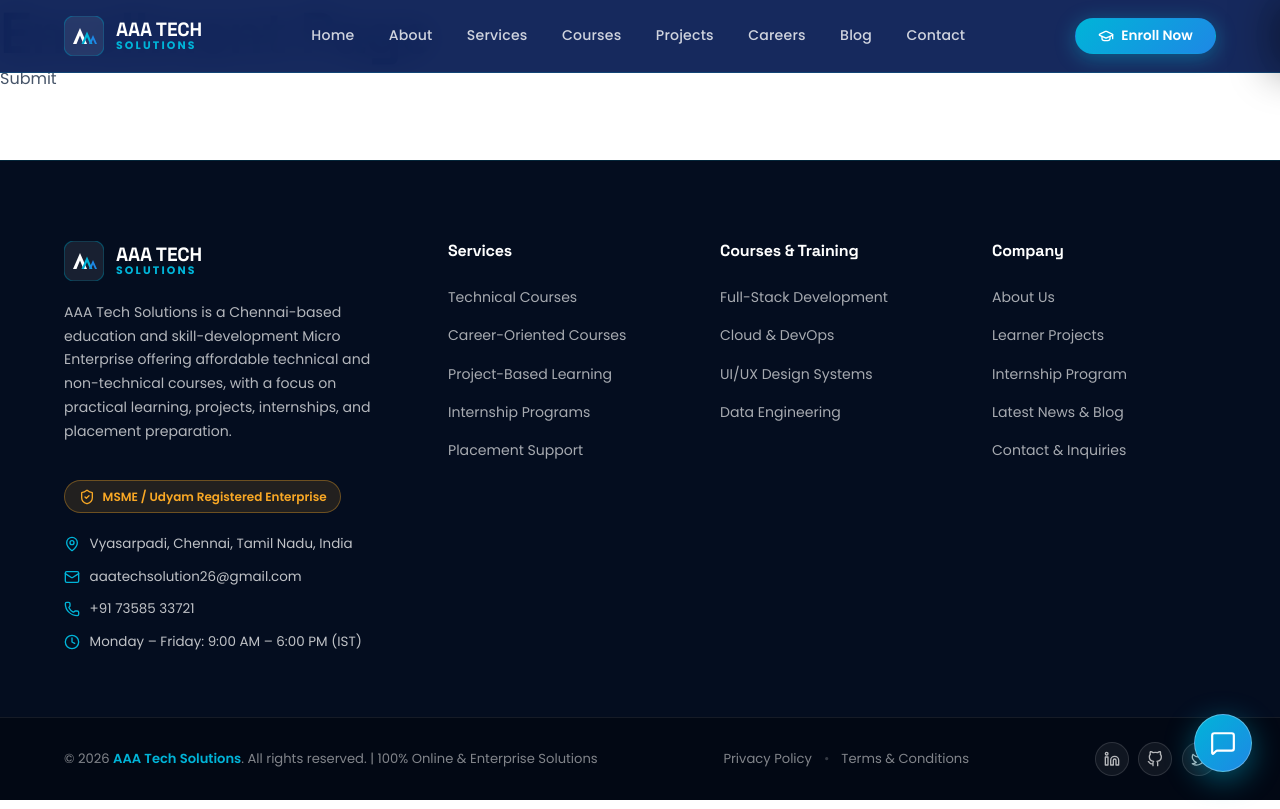
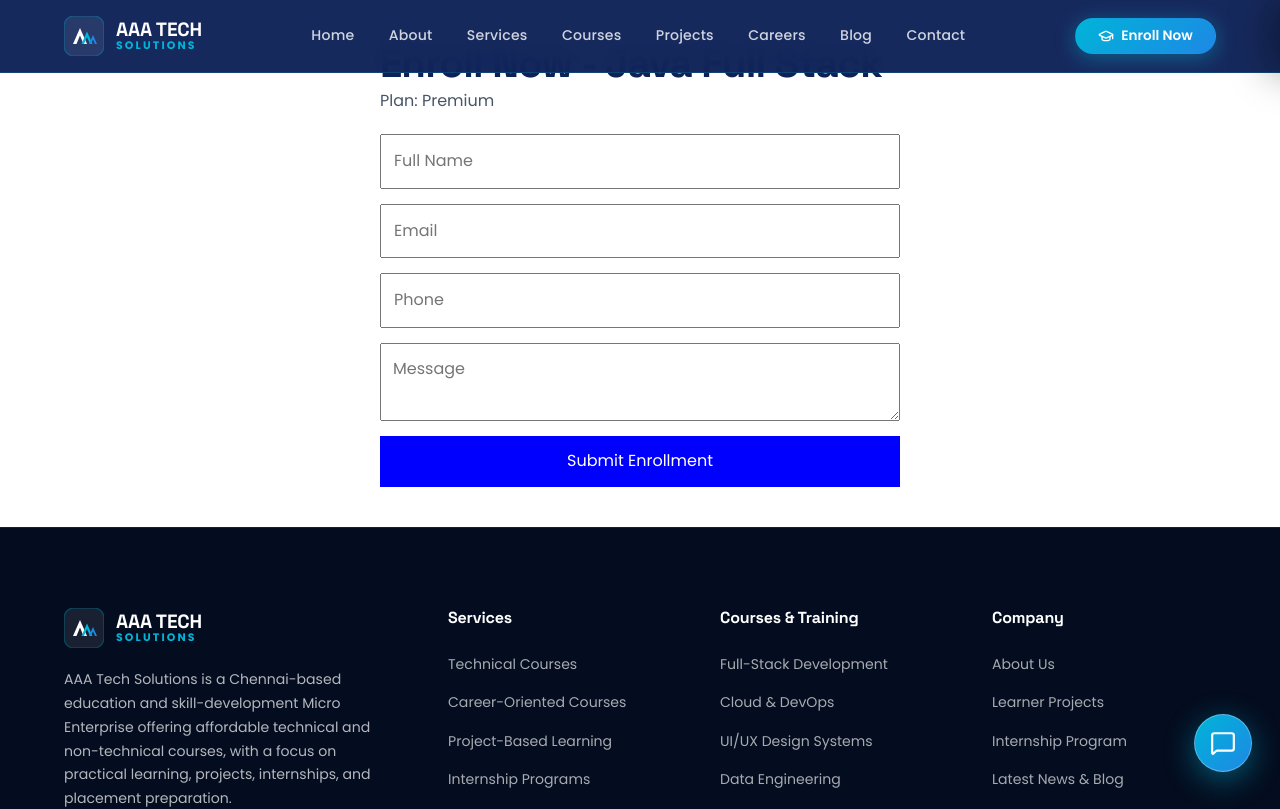
Before and after one commit to vbhavanisys/AAA-TECH-SOLUTIONS, a React (Vite) app: page /enrollment in a window 1280 px wide. Shown: the top 809 px of the page. Built offline with nearby package versions, Linux system fonts and the light colour scheme.

Commit message:
my changes saved

```diff
--- a/src/components/common/EnrollmentModal/EnrollmentModal.jsx
+++ b/src/components/common/EnrollmentModal/EnrollmentModal.jsx
@@ -31,26 +31,20 @@
   const [submitted, setSubmitted] = useState(false);
   const [refId, setRefId] = useState('');
 
-  // Sync selectedCourseId when modal opens
   useEffect(() => {
     if (isEnrollmentOpen) {
       setFormData(prev => ({
-        ...prev,
+      ...prev,
         courseId: selectedCourseId || ''
       }));
       setFormErrors({});
       setSubmitted(false);
-
-      // Focus first input on open
       const timer = setTimeout(() => {
         if (firstInputRef.current) {
           firstInputRef.current.focus();
         }
       }, 100);
-
-      // Lock body scroll
       document.body.style.overflow = 'hidden';
-
       return () => {
         clearTimeout(timer);
         document.body.style.overflow = '';
@@ -60,14 +54,12 @@
     }
   }, [isEnrollmentOpen, selectedCourseId]);
 
-  // Handle ESC key to close modal
   useEffect(() => {
     const handleKeyDown = (e) => {
-      if (e.key === 'Escape' && isEnrollmentOpen && !isSubmitting) {
+      if (e.key === 'Escape' && isEnrollmentOpen &&!isSubmitting) {
         closeEnrollmentModal();
       }
     };
-
     if (isEnrollmentOpen) {
       window.addEventListener('keydown', handleKeyDown);
     }
@@ -79,12 +71,11 @@
   const handleInputChange = (e) => {
     const { name, value } = e.target;
     setFormData(prev => ({
-      ...prev,
+    ...prev,
       [name]: value
     }));
-
     if (formErrors[name]) {
-      setFormErrors(prev => ({ ...prev, [name]: '' }));
+      setFormErrors(prev => ({...prev, [name]: '' }));
     }
   };
 
@@ -93,66 +84,77 @@
     if (!formData.fullName.trim()) {
       errors.fullName = 'Please enter your full name.';
     }
-
     const cleanPhone = formData.phone.replace(/[^0-9]/g, '');
     if (!formData.phone.trim()) {
       errors.phone = 'Please enter your mobile number.';
     } else if (cleanPhone.length < 10) {
       errors.phone = 'Please enter a valid 10-digit mobile number.';
     }
-
     const emailRegex = /^[^\s@]+@[^\s@]+\.[^\s@]+$/;
     if (!formData.email.trim()) {
       errors.email = 'Please enter your email address.';
     } else if (!emailRegex.test(formData.email.trim())) {
       errors.email = 'Please enter a valid email address.';
     }
-
     if (!formData.courseId) {
       errors.courseId = 'Please select the course you are interested in.';
     }
-
     return errors;
   };
 
-  const handleSubmit = (e) => {
+  const handleSubmit = async (e) => {
     e.preventDefault();
     const errors = validateForm();
     if (Object.keys(errors).length > 0) {
       setFormErrors(errors);
       return;
     }
-
     setIsSubmitting(true);
-
-    setTimeout(() => {
-      const generatedId = `AAA-ENR-${Math.floor(100000 + Math.random() * 900000)}`;
-      setRefId(generatedId);
-      setIsSubmitting(false);
+    try {
+      // FIXED DA BHAVANI - BACKEND KU CORRECT NAME ANUPPROM DA
+      const response = await fetch('http://localhost:5000/api/enroll', {
+        method: 'POST',
+        headers: { 'Content-Type': 'application/json' },
+        body: JSON.stringify({
+          student_name: formData.fullName,
+          email: formData.email,
+          phone: formData.phone,
+          course: formData.courseId,
+          plan: formData.plan,
+          message: formData.message
+        })
+      });
+      const result = await response.json();
+      if (!response.ok) {
+        throw new Error(result.message || 'Failed to enroll');
+      }
+      setRefId(result.refId || `AAA-ENR-${Math.floor(100000 + Math.random() * 900000)}`);
       setSubmitted(true);
-
-      // Save submission record to localStorage
       try {
         const existing = JSON.parse(localStorage.getItem('aaa_enrollments') || '[]');
         existing.push({
-          refId: generatedId,
-          ...formData,
+          refId: result.refId,
+        ...formData,
           submittedAt: new Date().toISOString()
         });
         localStorage.setItem('aaa_enrollments', JSON.stringify(existing));
       } catch (err) {
         console.warn(err);
       }
-    }, 700);
+    } catch (error) {
+      console.error('Enrollment error:', error);
+      alert('Enrollment failed: ' + error.message + '. Check backend running on port 5000!');
+    } finally {
+      setIsSubmitting(false);
+    }
   };
 
   const handleBackdropClick = (e) => {
-    if (e.target === e.currentTarget && !isSubmitting) {
+    if (e.target === e.currentTarget &&!isSubmitting) {
       closeEnrollmentModal();
     }
   };
 
-  // WhatsApp Enquiry Link Construction
   const selectedCourseName = coursesData.find(c => c.id === formData.courseId)?.title || 'General Course Track';
   const waNumber = companyInfo.contact.whatsapp || '917358533721';
   const waMessage = encodeURIComponent(
@@ -179,7 +181,6 @@
         aria-labelledby="enrollment-modal-title"
         ref={modalRef}
       >
-        {/* Modal Header */}
         <div className="enrollment-modal-header">
           <div className="modal-title-wrap">
             <h2 id="enrollment-modal-title" className="enrollment-modal-title">
@@ -201,9 +202,8 @@
           </button>
         </div>
 
-        {/* Modal Body */}
         <div className="enrollment-modal-body">
-          {submitted ? (
+          {submitted? (
             <div className="enrollment-success-view">
               <div className="success-icon-badge">
                 <CheckCircle2 size={48} className="success-check" />
@@ -212,12 +212,10 @@
               <p className="success-message">
                 Thank you for applying, <strong>{formData.fullName}</strong>. Our admissions and engineering team will review your profile and reach out within 24 hours.
               </p>
-
               <div className="enrollment-ref-card">
                 <span className="ref-label">Application Reference ID</span>
                 <span className="ref-number">{refId}</span>
               </div>
-
               <div className="success-actions-row">
                 <a
                   href={waUrl}
@@ -239,8 +237,7 @@
             </div>
           ) : (
             <form onSubmit={handleSubmit} className="enrollment-modal-form" noValidate>
-              {/* Full Name */}
-              <div className={`modal-form-group ${formErrors.fullName ? 'has-error' : ''}`}>
+              <div className={`modal-form-group ${formErrors.fullName? 'has-error' : ''}`}>
                 <label htmlFor="modal-full-name" className="modal-form-label">
                   Full Name <span className="req-asterisk">*</span>
                 </label>
@@ -261,8 +258,7 @@
                 )}
               </div>
 
-              {/* Mobile Number */}
-              <div className={`modal-form-group ${formErrors.phone ? 'has-error' : ''}`}>
+              <div className={`modal-form-group ${formErrors.phone? 'has-error' : ''}`}>
                 <label htmlFor="modal-phone" className="modal-form-label">
                   Mobile Number <span className="req-asterisk">*</span>
                 </label>
@@ -282,8 +278,7 @@
                 )}
               </div>
 
-              {/* Email Address */}
-              <div className={`modal-form-group ${formErrors.email ? 'has-error' : ''}`}>
+              <div className={`modal-form-group ${formErrors.email? 'has-error' : ''}`}>
                 <label htmlFor="modal-email" className="modal-form-label">
                   Email Address <span className="req-asterisk">*</span>
                 </label>
@@ -303,8 +298,7 @@
                 )}
               </div>
 
-              {/* Course Interested In */}
-              <div className={`modal-form-group ${formErrors.courseId ? 'has-error' : ''}`}>
+              <div className={`modal-form-group ${formErrors.courseId? 'has-error' : ''}`}>
                 <label htmlFor="modal-course" className="modal-form-label">
                   Course Interested In <span className="req-asterisk">*</span>
                 </label>
@@ -328,7 +322,6 @@
                 )}
               </div>
 
-              {/* Preferred Plan */}
               <div className="modal-form-group">
                 <label htmlFor="modal-plan" className="modal-form-label">
                   Preferred Plan
@@ -350,7 +343,6 @@
                 </select>
               </div>
 
-              {/* Message / Enquiry */}
               <div className="modal-form-group">
                 <label htmlFor="modal-message" className="modal-form-label">
                   Message / Enquiry <span className="optional-tag">(optional)</span>
@@ -367,13 +359,12 @@
                 ></textarea>
               </div>
 
-              {/* Primary Action Button */}
               <button
                 type="submit"
                 className="btn btn-primary btn-lg modal-submit-btn"
                 disabled={isSubmitting}
               >
-                {isSubmitting ? (
+                {isSubmitting? (
                   <>
                     <Loader2 size={18} className="spinner-icon" aria-hidden="true" />
                     <span>Submitting Enrollment...</span>
@@ -386,7 +377,6 @@
                 )}
               </button>
 
-              {/* Secondary WhatsApp Button */}
               <a
                 href={waUrl}
                 target="_blank"
--- a/src/pages/Enrollment/EnrollmentPage.jsx
+++ b/src/pages/Enrollment/EnrollmentPage.jsx
@@ -1,63 +1,56 @@
 import React, { useState } from 'react';
-import './EnrollmentPage.css';
+import { useLocation, useNavigate } from 'react-router-dom';
 
 export default function EnrollmentPage() {
-  const [formData, setFormData] = useState({
-    fullName: '', email: '', phone: '', qualification: '', goals: ''
+  const location = useLocation();
+  const navigate = useNavigate();
+  const course = location.state?.course || { title: "Java Full Stack", plan: "Premium" };
+
+  const [form, setForm] = useState({
+    student_name: "",
+    email: "",
+    phone: "",
+    message: ""
   });
-  const [formErrors, setFormErrors] = useState({});
 
-  const validateForm = () => {
-    const errors = {};
-    if (!formData.fullName) errors.fullName = "Name required";
-    if (!formData.email) errors.email = "Email required";
-    return errors;
-  };
-
-  // INTHA FUNCTION UN PHOTO LA IRUKKURATHU THAN
   const handleSubmit = async (e) => {
     e.preventDefault();
-    const errors = validateForm();
-    if (Object.keys(errors).length > 0) {
-      setFormErrors(errors);
-      return;
-    }
-
-    // BACKEND KU DATA ANUPPARATHU - ITHU THAAN FIX
-    const dataToSend = {
-      student_name: formData.fullName,
-      email: formData.email,
-      phone: formData.phone,
-      course_name: "Sample Course",
-      plan: formData.qualification,
-      message: formData.goals
-    };
-
-    console.log("SENDING TO BACKEND:", dataToSend);
+    console.log("SENDING TO BACKEND:", form);
 
     try {
       const res = await fetch('http://localhost:5000/api/enroll', {
         method: 'POST',
         headers: { 'Content-Type': 'application/json' },
-        body: JSON.stringify(dataToSend)
+        body: JSON.stringify({
+          student_name: form.student_name,
+          email: form.email,
+          phone: form.phone,
+          course_name: course.title,
+          plan: course.plan,
+          message: form.message
+        })
       });
-
-      const result = await res.json();
-      console.log("BACKEND RESULT:", result);
-
-      if(result.success) {
-        alert("Enrolled Successfully da!");
-      }
+      const data = await res.json();
+      console.log("BACKEND RESPONSE:", data);
+      alert("Enrollment Success da Bhavani! ✅");
+      navigate('/admin');
     } catch (err) {
-      console.log(err);
+      console.error(err);
+      alert("Error da! Backend check pannu");
     }
   };
 
   return (
-    <div>
-      <h1>Enrollment Page</h1>
-      {/* form code */}
-      <button onClick={handleSubmit}>Submit</button>
+    <div style={{ padding: "40px", maxWidth: "600px", margin: "0 auto" }}>
+      <h2>Enroll Now - {course.title}</h2>
+      <p>Plan: {course.plan}</p>
+      <form onSubmit={handleSubmit} style={{ display: "flex", flexDirection: "column", gap: "15px", marginTop: "20px" }}>
+        <input type="text" placeholder="Full Name" required value={form.student_name} onChange={e=>setForm({...form, student_name: e.target.value})} style={{ padding: "12px" }} />
+        <input type="email" placeholder="Email" required value={form.email} onChange={e=>setForm({...form, email: e.target.value})} style={{ padding: "12px" }} />
+        <input type="tel" placeholder="Phone" required value={form.phone} onChange={e=>setForm({...form, phone: e.target.value})} style={{ padding: "12px" }} />
+        <textarea placeholder="Message" value={form.message} onChange={e=>setForm({...form, message: e.target.value})} style={{ padding: "12px" }}></textarea>
+        <button type="submit" style={{ padding: "12px", background: "blue", color: "white", border: "none", cursor: "pointer" }}>Submit Enrollment</button>
+      </form>
     </div>
   );
 }
```
Also changed, not shown: 1 other file (tests, documents, lock files or other folders).
